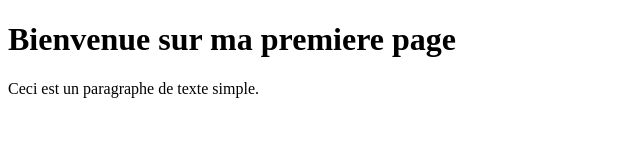
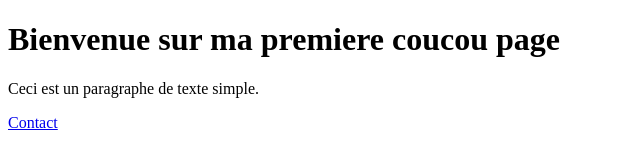
Before and after one commit to lydiadekkiche1-netizen/TD5, a plain HTML site: page index.html in a window 1280 px wide. Shown: the whole page, without its empty margins (0-640 px from the left). Drawn offline with Linux system fonts and the light colour scheme.

Commit message:
ajout d'un lien de contact

```diff
--- a/index.html
+++ b/index.html
@@ -6,7 +6,8 @@
     <title>Ma Première Page Web</title>
 </head>
 <body>
-    <h1>Bienvenue sur ma premiere  page</h1>
+    <h1>Bienvenue sur ma premiere coucou  page</h1>
     <p>Ceci est un paragraphe de texte simple.</p>
+    <a href="contact.html">Contact</a>
 </body>
 </html>
```
